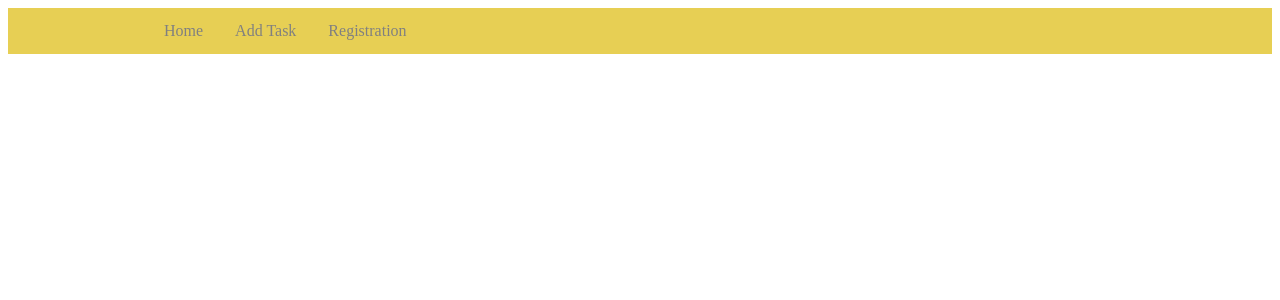
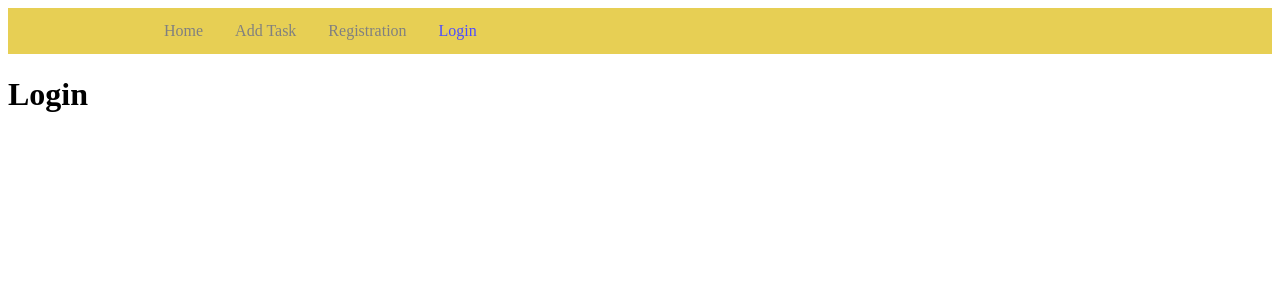
Before and after one commit to ludsrill/note_app, a React (Vite) app in the folder frontend/: page /login in a window 1280 px wide. Shown: the top 300 px of the page. Built offline with nearby package versions, Linux system fonts and the light colour scheme.

Commit message:
Add login page

```diff
--- a/frontend/src/App.tsx
+++ b/frontend/src/App.tsx
@@ -1,6 +1,7 @@
 
 import AddTask from "./pages/add/addTask";
 import { Registration } from "./pages/registration/registration";
+import LoginPage from "./pages/login/login";
 import Home from "./pages";
 import NavBar from "./components/Navbar/Navbar";
 import { BrowserRouter as Router, Routes, Route } from "react-router-dom";
@@ -14,6 +15,7 @@ function App() {
         <Route path="/" element={<Home />} />
         <Route path="/add-task" element={<AddTask />} />
         <Route path="/registration" element={<Registration />} />
+        <Route path="/login" element={<LoginPage />} />
       </Routes>
     </Router>
   )
--- a/frontend/src/components/Navbar/Navbar.tsx
+++ b/frontend/src/components/Navbar/Navbar.tsx
@@ -13,6 +13,9 @@ const NavBar = () => {
         <NavLink to="/registration">
           Registration
         </NavLink>
+        <NavLink to="/login">
+          Login
+        </NavLink>
       </NavMenu>
     </Nav >
   );
--- /dev/null
+++ b/frontend/src/pages/login/login.tsx
@@ -0,0 +1,9 @@
+
+
+export default function LoginPage() {
+
+  return (
+    <h1>Login</h1>
+  )
+
+}
--- a/frontend/src/pages/registration/registration.tsx
+++ b/frontend/src/pages/registration/registration.tsx
@@ -8,7 +8,7 @@ export function Registration() {
   const onSubmit = handleSubmit((data) => {
     if (data.password === data.repeat_password) {
 
-      fetch("http://127.0.0.1:8000/login/", {
+      fetch("http://127.0.0.1:8000/registration/", {
         method: "POST",
         headers: { "Content-Type": "application/json" },
         body: JSON.stringify({
```
Also changed, not shown: 1 other file (tests, documents, lock files or other folders).
